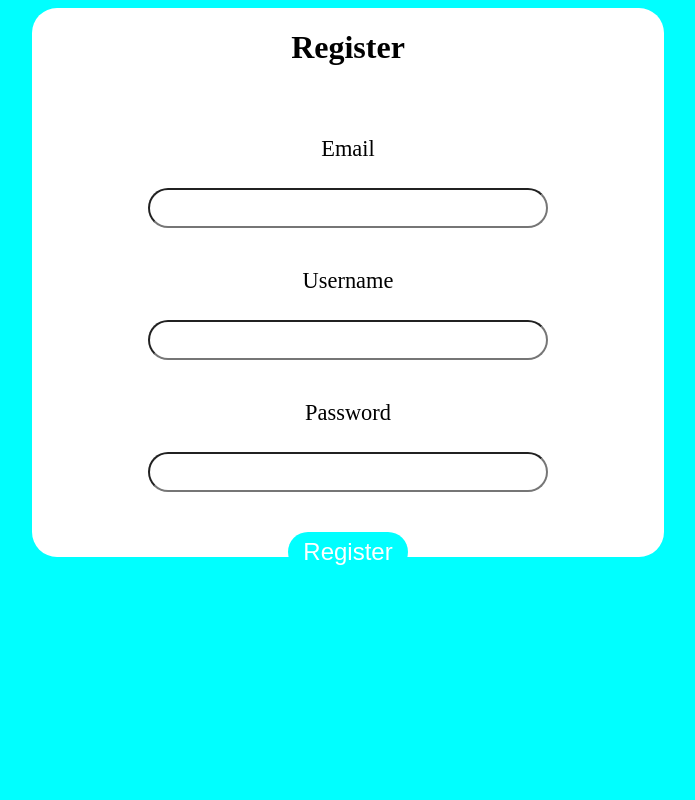
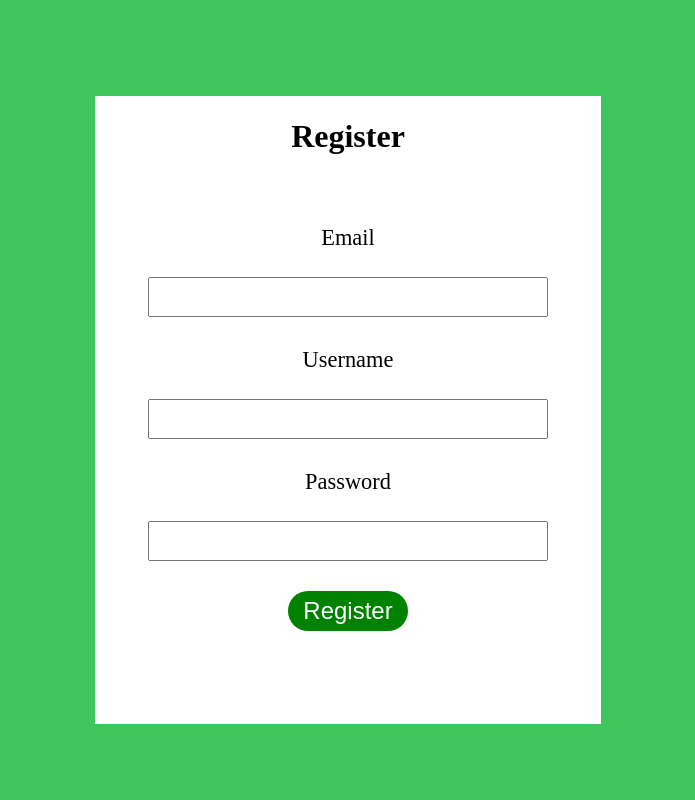
Before and after one commit to lukavilic/Cuvaj-dete, a PHP site: page /forma.html in a window 1280 px wide. Shown: the whole page, without its empty margins (292-987 px from the left). Run offline with PHP 8.4, Linux system fonts and the light colour scheme.

Commit message:
Add files via upload

```diff
--- a/forma.css
+++ b/forma.css
@@ -3,28 +3,42 @@ p{
 }
 
 body{
-    background-color: cyan;
+    background-color: #3ec75d;
+    display: flex;
+    align-items: center;
+    justify-content: center;
 }
 
 .register_box{
     display:flex;
     justify-content: center;
-    width:50%;
-    margin: auto;
-    height:70%;
-    border-radius: 25px;
+    width:40%;
+
+
+
+    /* margin: auto; */
+    height:80%;
+    /* border-radius: 25px; */
     background-color: white;
+    min-width: 450px;
+    max-height: 900px;
+}
+
+.register_box, img{
+    margin-top: 20px;
+
 }
 
 .input{
-    margin:40px;
+    margin:30px;
     font-size: 140%;
+    font-family: Poppins;
 }
 
 input[type=text], input[type=password]{
     width: 400px;
     height:40px;
-    border-radius: 20px;
+    /* border-radius: 20px; */
 }
 
 input[type=submit]{
@@ -32,11 +46,25 @@ input[type=submit]{
     height:40px;
     border-radius: 20px;
     border: none;
-    background-color: cyan;
+    background-color: #008100;
     color:white;
     font-size:150%;
 }
 
 h1{
+    font-family: Poppins;
     margin-bottom:70px;
 }
+
+img{
+    display:flex;
+    justify-content: center;
+    width:40%;
+    margin-left:0px;
+    /* margin: auto; */
+    height:80%;
+    /* border-radius: 25px; */
+    background-color: white;
+    min-width: 450px;
+    max-height: 900px;
+}
```
Also changed, not shown: index.html (added, +35 -0 lines).
